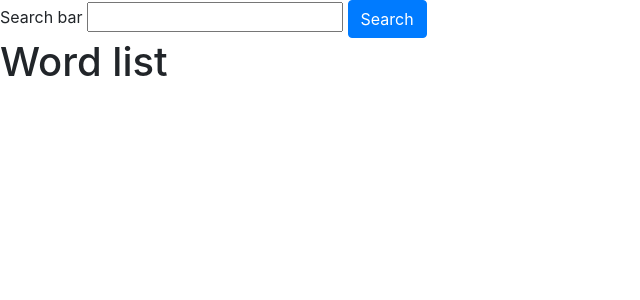
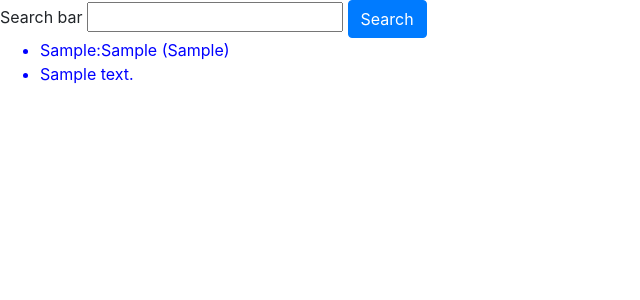
Before and after one commit to KatelynKimSFU/Eng-Kor-dictionary, a Django app: page /dict/ in a window 1280 px wide. Shown: the top 300 px of the page, without its empty margins (0-640 px from the left). Run offline with Django 3.2, Linux system fonts and the light colour scheme; tables that the repository leaves empty hold one stand-in row (values such as "Sample post"); some libraries are stand-ins or nearby versions.

Commit message:
linked css

```diff
--- a/dictionary/dict/templates/dictionary/main.html
+++ b/dictionary/dict/templates/dictionary/main.html
@@ -1,4 +1,5 @@
 <!doctype html>
+{% load static %}
 <html lang="en">
   <head>
     <!-- Required meta tags -->
@@ -8,26 +9,38 @@
     <!-- Bootstrap CSS -->
     <link rel="stylesheet" href="https://stackpath.bootstrapcdn.com/bootstrap/4.5.2/css/bootstrap.min.css" integrity="sha384-JcKb8q3iqJ61gNV9KGb8thSsNjpSL0n8PARn9HuZOnIxN0hoP+VmmDGMN5t9UJ0Z" crossorigin="anonymous">
     <link rel="stylesheet" href="//code.jquery.com/ui/1.12.1/themes/base/jquery-ui.css">
-
+    <link rel="stylesheet" type="text/css" href="{% static 'dictionary/main.css' %}">
     <script src="https://code.jquery.com/jquery-1.12.4.js"></script>
     <script src="https://code.jquery.com/ui/1.12.1/jquery-ui.js"></script>
     <title>Hello, world!</title>
   </head>
   <body>
 
-    <form>
+    <form method="get">
       <label for="searchbar">Search bar</label>
       <input type="text" name="searchbar" id="searchbar">
-
       <button type="submit" class="btn btn-primary">Search</button>
     </form>
 
-    <h1>Word list</h1>
+
+    {% if translated_word %}
     <ul>
-    {% for word in word_list %}
-       <li>{{ word.term}}:{{word.translated}}</li>
+    {% for word in translated_word %}
+       <li>{{ word.term}}:{{word.translated}} ({{word.acronym}})</li>
+       <li>{{word.note}}</li>
+    </ul>
     {% endfor %}
-    </ul>
+
+    {% else %}
+      {% for word in word_list %}
+      <ul>
+         <li>{{word.term}}:{{word.translated}} ({{word.acronym}})</li>
+         <li>{{word.note}}</li>
+      </ul>
+      {% endfor %}
+    {% endif %}
+
+
 
     <!-- Optional JavaScript -->
     <!-- jQuery first, then Popper.js, then Bootstrap JS -->
--- a/dictionary/dict/views.py
+++ b/dictionary/dict/views.py
@@ -6,9 +6,17 @@ from dict.models import Word
 def index(request):
 
     if 'term' in request.GET:
-        qs = Word.objects.filter(term__istartswith=request.GET.get('term'))
+        qs = Word.objects.filter(term__icontains=request.GET.get('term'))
         word_list = list()
         for word in qs:
             word_list.append(word.term)
         return JsonResponse(word_list, safe=False)
-    return render(request, 'dictionary/main.html')
+
+    if request.method =='GET':
+        search_word = request.GET.get('searchbar')
+        translated_word = Word.objects.filter(term=search_word)
+        word_list = Word.objects.all()
+        context = {"word_list" : word_list}
+
+        context = {"translated_word" : translated_word, "word_list" : word_list}
+        return render(request, 'dictionary/main.html', context)
--- /dev/null
+++ b/dictionary/dictionary/static/dictionary/main.css
@@ -0,0 +1,3 @@
+li{
+  color:blue;
+}
```
Also changed, not shown: 2 other files.
